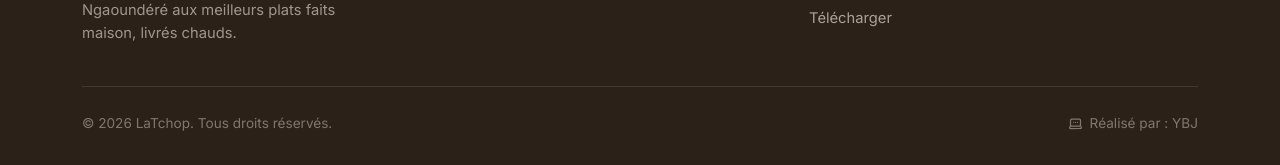
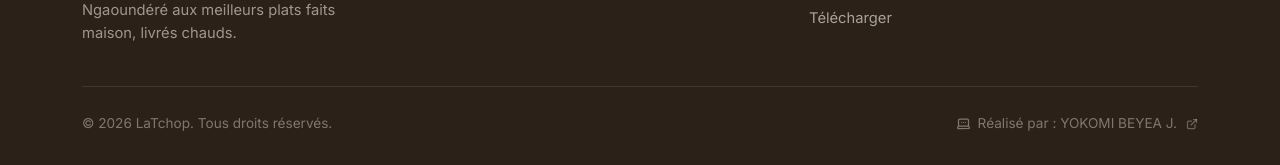
Before and after one commit to Yokomi-YBJ/latchop-site, a plain HTML site: page index.html in a window 1280 px wide. Shown: the part 5929-6094 px from the top of the page. Drawn offline with Linux system fonts and the light colour scheme.

Commit message:
ajout mineur

```diff
--- a/index.html
+++ b/index.html
@@ -364,7 +364,12 @@
       <span>© 2026 LaTchop. Tous droits réservés.</span>
       <a href="https://yokomi-potofolio.onrender.com/" style="display:inline-flex; align-items:center; gap:7px; color:rgba(255,248,240,0.4); transition:color .2s;" onmouseover="this.style.color='var(--orange)'" onmouseout="this.style.color='rgba(255,248,240,0.4)'">
         <svg width="15" height="15" viewBox="0 0 24 24" fill="none" stroke="currentColor" stroke-width="2" stroke-linecap="round" stroke-linejoin="round"><path d="M20 16V7a2 2 0 00-2-2H6a2 2 0 00-2 2v9m16 0H4m16 0l1.28 2.55a1 1 0 01-.9 1.45H3.62a1 1 0 01-.9-1.45L4 16"/><path d="M9 10h.01M12 10h.01M15 10h.01"/></svg>
-        Réalisé par : YBJ
+        Réalisé par : YOKOMI BEYEA J.
+        <svg width="12" height="12" viewBox="0 0 24 24" fill="none" stroke="currentColor" stroke-width="2.5" stroke-linecap="round" stroke-linejoin="round" style="margin-left: 2px; opacity: 0.75;">
+          <path d="M18 13v6a2 2 0 0 1-2 2H5a2 2 0 0 1-2-2V8a2 2 0 0 1 2-2h6"></path>
+          <polyline points="15 3 21 3 21 9"></polyline>
+          <line x1="10" y1="14" x2="21" y2="3"></line>
+         </svg>
       </a>
     </div>
   </div>
```
